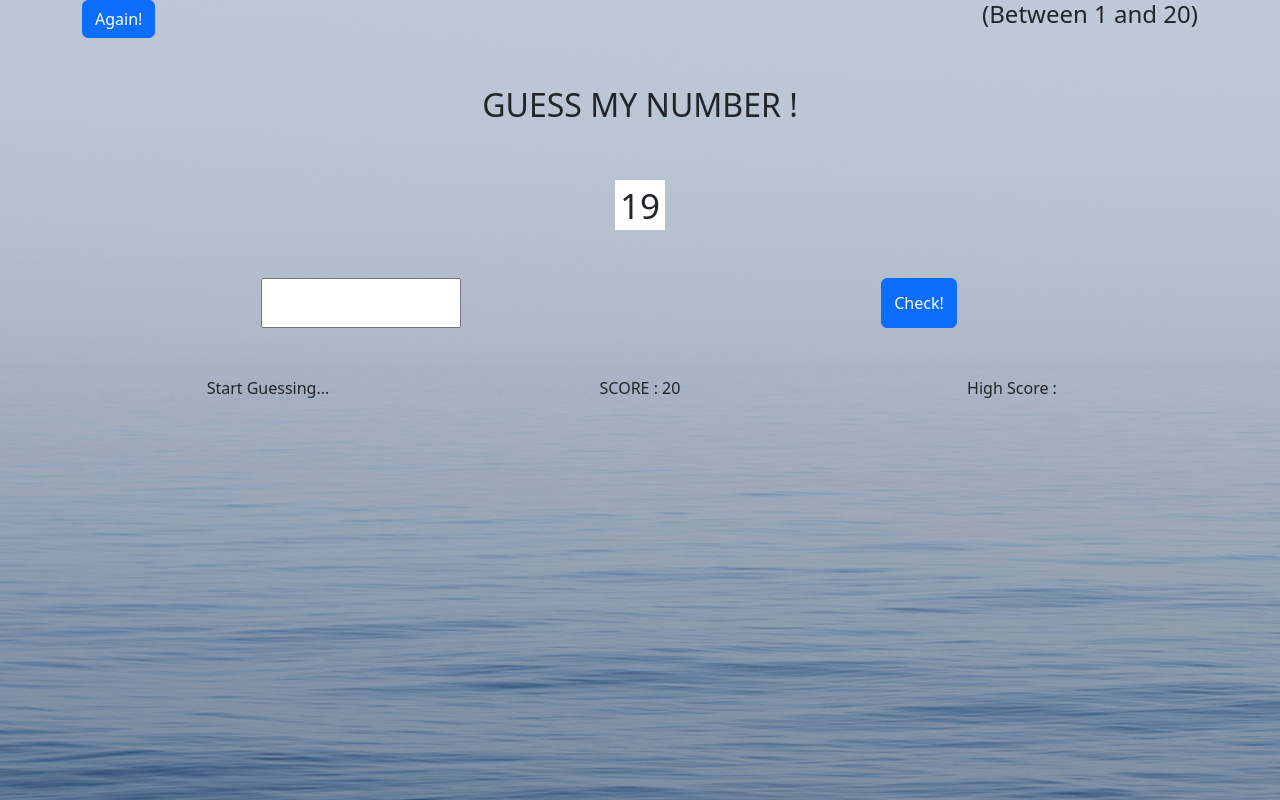
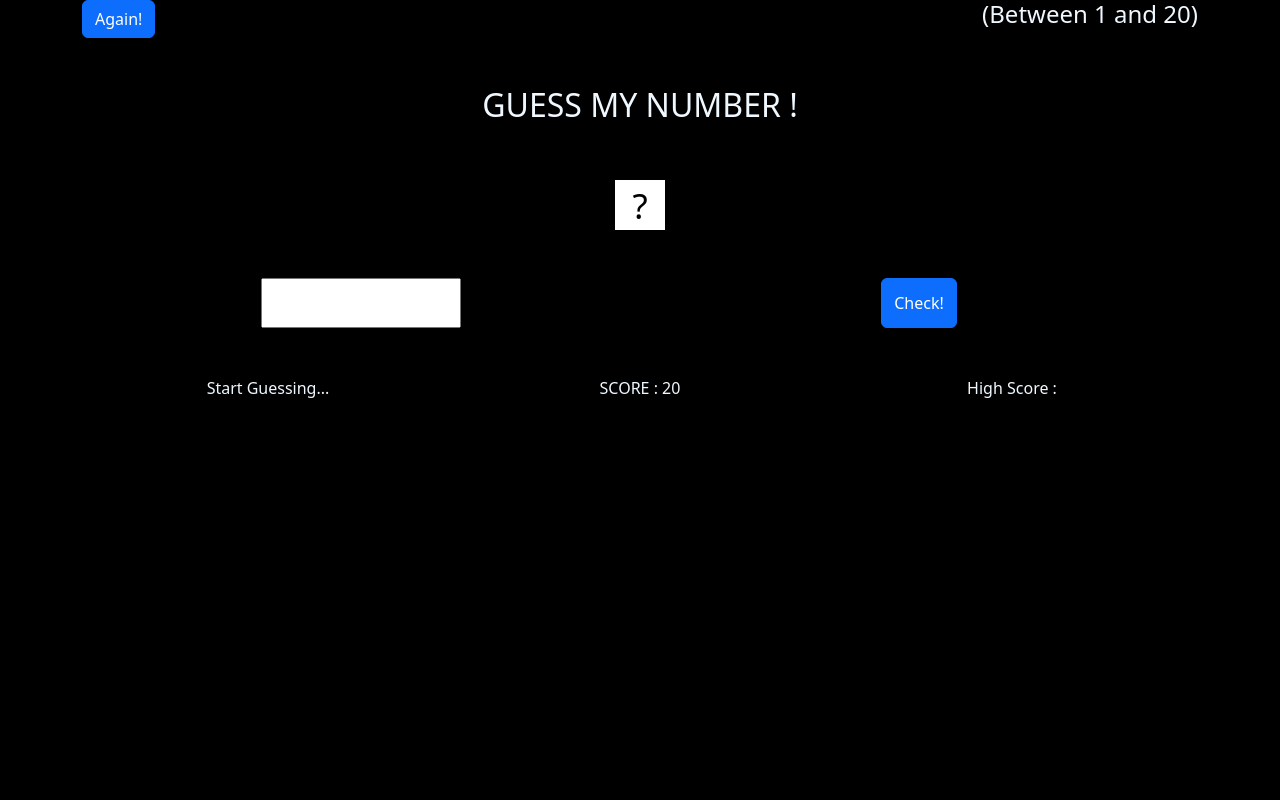
Before and after one commit to Sniknam/guessMyNumber, a plain HTML site: page index.html in a window 1280 px wide. Both pictures are taken after a click on the button "Again!". Drawn offline with Linux system fonts and the light colour scheme.

Commit message:
changing backgroundcolor and modify the again btn to restart a game

```diff
--- a/index.html
+++ b/index.html
@@ -11,7 +11,7 @@
   <body>
     <div class="container ">
         <div class="row">
-          <div class="col"><button class="btn btn-primary">Again!</button></div>
+          <div class="col"><button class="btn btn-primary again">Again!</button></div>
           <div class="col"><h4 class="text-end"> (Between 1 and 20)</h4></div>
         </div>
         <div class="row mt-5"><h2 class="text-center">GUESS MY NUMBER !</h2></div>
--- a/script.js
+++ b/script.js
@@ -3,18 +3,18 @@ document.querySelector('.score').textContent;
 document.querySelector('.massage').value;
   */
 
-const secretNum = Math.trunc(Math.random() * 20 + 1);
+let secretNum = Math.trunc(Math.random() * 20) + 1;
 let score = 20;
-document.querySelector(".num").textContent = secretNum;
 
 document.querySelector(".check").addEventListener("click", function () {
   const guess = Number(document.querySelector(".inputNum").value);
-  console.log(guess);
 
   if (!guess) {
     document.querySelector(".massage").textContent = " NO NUMBER";
   } else if (guess === secretNum) {
     document.querySelector(".massage").textContent = "Correct Number";
+    document.querySelector("body").style.backgroundColor = "green";
+    document.querySelector(".num").textContent = secretNum;
   } else if (guess > secretNum) {
     if (score > 1) {
       document.querySelector(".massage").textContent = "Too High";
@@ -30,6 +30,17 @@ document.querySelector(".check").addEventListener("click", function () {
       document.querySelector(".score").textContent = score;
     } else {
       document.querySelector(".massage").textContent = "You Lost The Game";
+      document.querySelector("body").style.backgroundColor = "red";
     }
   }
 });
+
+document.querySelector(".again").addEventListener("click", function () {
+  document.querySelector("body").style.backgroundColor = "black";
+  document.querySelector(".massage").textContent = "Start Guessing... ";
+  score = 20;
+  secretNum = Math.trunc(Math.random() * 20) + 1;
+  document.querySelector(".inputNum").value = "";
+  document.querySelector(".score").textContent = score;
+  document.querySelector(".num").textContent = "?";
+});
--- a/styles.css
+++ b/styles.css
@@ -1,5 +1,7 @@
 body {
-    background-image: url('bg-masthead.jpg');
+    /* background-image: url('bg-masthead.jpg'); */
+    background-color: black;
+    color: aliceblue;
 }
 .num{
 
@@ -10,6 +12,7 @@ body {
     margin-right: auto;
     font-size: 35px;
   text-align: center;
+  color: black;
 
     }
 
```
